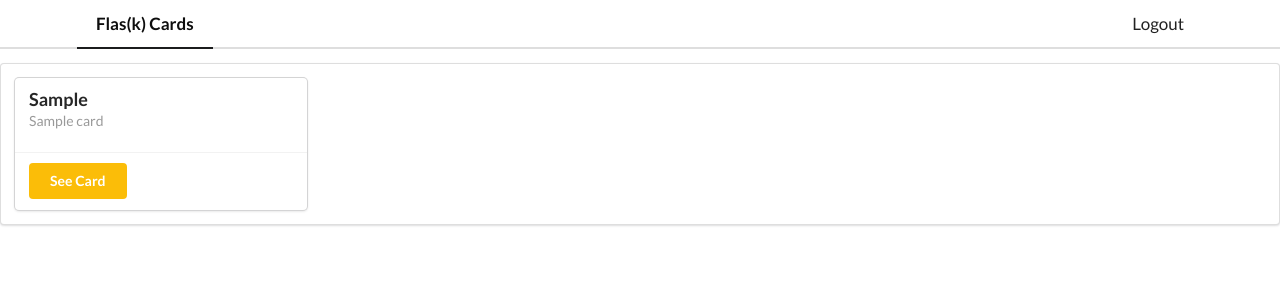
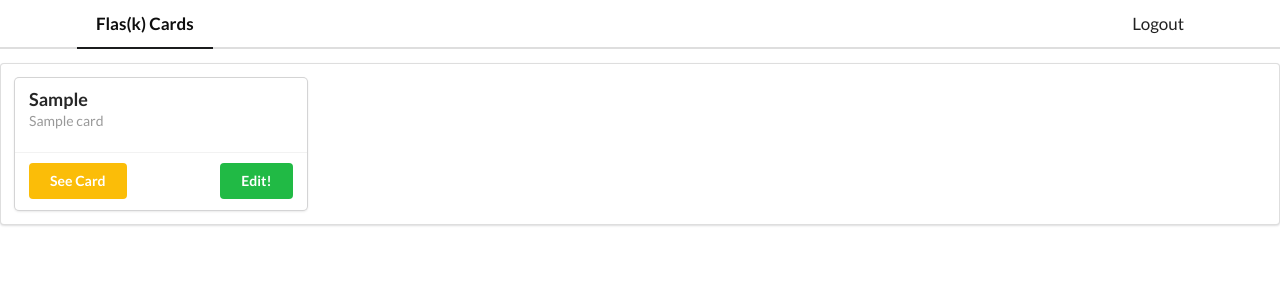
Before and after one commit to RafaelBroseghini/Flask-Cards, a Flask app: page /cards in a window 1280 px wide. Shown: the top 300 px of the page. Run offline with Flask 2, Linux system fonts and the light colour scheme; a user stored in the database is signed in; tables that the repository leaves empty hold one stand-in row (values such as "Sample post"); some libraries are stand-ins or nearby versions.

Commit message:
fixed restful put

```diff
--- a/app/templates/cards.html
+++ b/app/templates/cards.html
@@ -23,7 +23,7 @@
                     <div class="extra content">
                         <div class="sixteen wide column">
                             <div class="ui left floated yellow button" onclick="showModal(this)">See Card</div>
-                            <!-- <a class="ui right floated green button" href="/cards/{{ card.id }}">Edit!</a> -->
+                            <a class="ui right floated green button" href="/cards/{{ card.id }}">Edit!</a>
                         </div>
                     </div>
                 </div>
```
